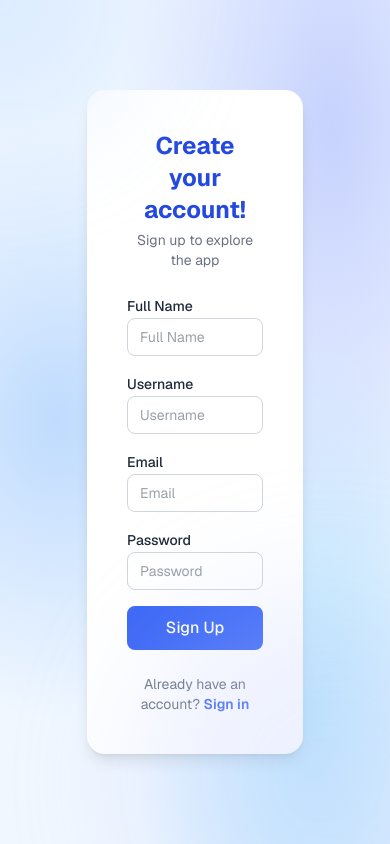
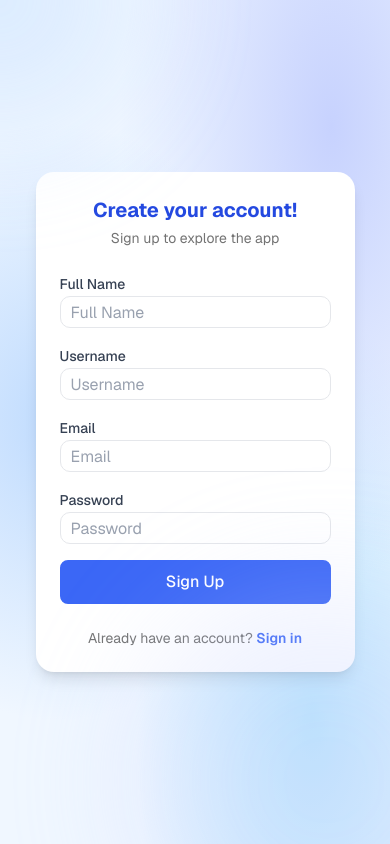
Before and after one commit to dtugm/leger-jogja, a Next.js app in the folder src/frontend/: page /auth/signup in a window 390 px wide. Built offline with nearby package versions, Linux system fonts and the light colour scheme.

Commit message:
git commit -m "fix: auth layout responsive and form improvements"

```diff
--- a/src/frontend/app/(public)/auth/login/forgot-password/page.tsx
+++ b/src/frontend/app/(public)/auth/login/forgot-password/page.tsx
@@ -1,9 +1,3 @@
-// import CardResetPassword from "@/components/auth/card-forgot-password";
-
-// export default function ForgotPasswordPage() {
-//   return <CardResetPassword />;
-// }
-
 import AuthLayout from "@/components/auth/auth-layout";
 import FormForgotPassword from "@/components/auth/form-forgot-password";
 
--- a/src/frontend/components/auth/auth-illustration.tsx
+++ b/src/frontend/components/auth/auth-illustration.tsx
@@ -1,10 +1,10 @@
-// components/auth/auth-illustration.tsx
 import AuthIllustration from "@/public/assets/auth/auth-illustration.svg";
 
 export default function AuthIllustrationAnimated() {
   return (
     <>
-      <style>{`
+    <div className="w-full flex items-center justify-center overflow-visible">
+        <style>{`
         #elemen-pesawat {
             animation: float 3s ease-in-out infinite;
             transform-origin: center;
@@ -32,7 +32,8 @@ export default function AuthIllustrationAnimated() {
         }
       `}</style>
 
-        <AuthIllustration className="w-full max-w-xl" />
+        <AuthIllustration className="w-full overflow-visible" />
+    </div>
     </>
   );
 }
--- a/src/frontend/components/auth/auth-layout.tsx
+++ b/src/frontend/components/auth/auth-layout.tsx
@@ -12,20 +12,17 @@ export default function AuthLayout({ children }: { children: React.ReactNode })
             `,
         }}
     >
-        <div className="flex min-h-screen w-[80%] mx-auto">
+        <div className="flex min-h-screen w-[90%] mx-auto xl:max-w-[80%] overflow-visible">
 
-            {/* blob decorations */}
             <div className="fixed top-0 left-0 w-64 h-64 bg-blue-200 rounded-full opacity-40 blur-3xl -translate-x-1/2 -translate-y-1/2" />
             <div className="fixed bottom-0 right-0 w-96 h-96 bg-indigo-200 rounded-full opacity-30 blur-3xl translate-x-1/3 translate-y-1/3" />
 
-            {/* kiri: ilustrasi */}
-            <div className="hidden lg:flex w-1/2 items-center justify-center p-12">
+            <div className="hidden lg:flex w-1/2 items-center justify-center p-4 overflow-visible">
             <AuthIllustrationAnimated />
             </div>
 
-            {/* kanan: form slot */}
-            <div className="flex w-full lg:w-1/2 items-center justify-center px-12">
-                <div className="w-full max-w-md bg-white rounded-2xl shadow-lg p-10 space-y-6">
+            <div className="flex w-full lg:w-1/2 items-center justify-center py-8 px-4 sm:px-8 lg:px-12">
+                <div className="w-full max-w-md bg-white rounded-2xl shadow-lg p-6 sm:p-8 lg:p-10 space-y-6">
                     {children}
                 </div>
             </div>
--- a/src/frontend/components/auth/form-forgot-password.tsx
+++ b/src/frontend/components/auth/form-forgot-password.tsx
@@ -21,18 +21,18 @@ export default function FormForgotPassword() {
   return (
     <>
       <div className="space-y-1 text-center">
-        <h1 className="text-2xl font-bold text-primary-600">Forgot Password?</h1>
-        <p className="text-sm text-gray-500">Enter your email to reset your password</p>
+        <h1 className="text-xl sm:text-2xl font-bold text-primary-600">Forgot Password?</h1>
+        <p className="text-sm text-muted-foreground">Enter your email to reset your password</p>
       </div>
 
       <form onSubmit={handleSubmit(onSubmit)} className="space-y-4">
-        <FormField label="Email" type="email" registration={register("email")} error={errors.email?.message} />
+        <FormField label="Email" type="email" registration={register("email")} error={errors.email?.message} labelClassName="text-gray-700" inputClassName="bg-white border-gray-200 text-gray-900 placeholder:text-gray-400"/>
         <Button variant="primary" size="md" text="Send reset link" fullW disabled={isSubmitting} />
       </form>
 
-      <p className="text-center text-sm text-gray-500">
+      <p className="text-center text-sm text-muted-foreground">
         Remember your password?{" "}
-        <Link href="/demo/auth/login" className="text-primary-500 font-semibold">Sign in</Link>
+        <Link href="/auth/login" className="text-primary-500 font-semibold">Sign in</Link>
       </p>
     </>
   );
--- a/src/frontend/components/auth/form-new-password.tsx
+++ b/src/frontend/components/auth/form-new-password.tsx
@@ -21,19 +21,19 @@ export default function FormNewPassword() {
   return (
     <>
       <div className="space-y-1 text-center">
-        <h1 className="text-2xl font-bold text-primary-600">Set New Password</h1>
-        <p className="text-sm text-gray-500">Enter your new password below</p>
+        <h1 className="text-xl sm:text-2xl font-bold text-primary-600">Set New Password</h1>
+        <p className="text-sm text-muted-foreground">Enter your new password below</p>
       </div>
 
       <form onSubmit={handleSubmit(onSubmit)} className="space-y-4">
-        <FormField label="New Password" type="password" registration={register("password")} error={errors.password?.message} />
-        <FormField label="Confirm Password" type="password" registration={register("confirmPassword")} error={errors.confirmPassword?.message} />
+        <FormField label="New Password" type="password" registration={register("password")} error={errors.password?.message} labelClassName="text-gray-700" inputClassName="bg-white border-gray-200 text-gray-900 placeholder:text-gray-400"/>
+        <FormField label="Confirm Password" type="password" registration={register("confirmPassword")} error={errors.confirmPassword?.message} labelClassName="text-gray-700" inputClassName="bg-white border-gray-200 text-gray-900 placeholder:text-gray-400"/>
         <Button variant="primary" size="md" text="Reset Password" fullW disabled={isSubmitting} />
       </form>
 
-      <p className="text-center text-sm text-gray-500">
+      <p className="text-center text-sm text-muted-foreground">
         Remember your password?{" "}
-        <Link href="/demo/auth/login" className="text-primary-500 font-semibold">Sign in</Link>
+        <Link href="/auth/login" className="text-primary-500 font-semibold">Sign in</Link>
       </p>
     </>
   );
--- a/src/frontend/components/auth/form-sign-in.tsx
+++ b/src/frontend/components/auth/form-sign-in.tsx
@@ -33,13 +33,13 @@ export default function FormSignIn() {
   return (
     <>
       <div className="space-y-1 text-center">
-        <h1 className="text-2xl font-bold text-primary-600">Welcome back!</h1>
-        <p className="text-sm text-gray-500">Sign in to explore the app</p>
+        <h1 className="text-xl sm:text-2xl font-bold text-primary-600">Welcome back!</h1>
+        <p className="text-sm text-muted-foreground">Sign in to explore the app</p>
       </div>
 
       <form onSubmit={handleSubmit(onSubmit)} className="space-y-4">
-        <FormField label="Email" type="email" registration={register("email")} error={errors.email?.message} />
-        <FormField label="Password" type="password" registration={register("password")} error={errors.password?.message} />
+        <FormField label="Email" type="email" registration={register("email")} error={errors.email?.message} labelClassName="text-gray-700" inputClassName="bg-white border-gray-200 text-gray-900 placeholder:text-gray-400"/>
+        <FormField label="Password" type="password" registration={register("password")} error={errors.password?.message} labelClassName="text-gray-700" inputClassName="bg-white border-gray-200 text-gray-900 placeholder:text-gray-400"/>
         <Button variant="primary" size="md" text="Sign In" fullW disabled={isSubmitting} />
       </form>
 
@@ -48,7 +48,7 @@ export default function FormSignIn() {
           Forgot password
         </Link>
       </div>
-      <p className="text-center text-sm text-gray-500">
+      <p className="text-center text-sm text-muted-foreground">
         Don&apos;t have any account?{" "}
         <Link href="/auth/signup" className="text-primary-500 font-semibold">Sign up</Link>
       </p>
--- a/src/frontend/components/auth/form-sign-up.tsx
+++ b/src/frontend/components/auth/form-sign-up.tsx
@@ -21,21 +21,21 @@ export default function FormSignUp() {
   return (
     <>
       <div className="space-y-1 text-center">
-        <h1 className="text-2xl font-bold text-primary-600">Create your account!</h1>
-        <p className="text-sm text-gray-500">Sign up to explore the app</p>
+        <h1 className="text-xl sm:text-2xl font-bold text-primary-600">Create your account!</h1>
+        <p className="text-sm text-muted-foreground">Sign up to explore the app</p>
       </div>
 
       <form onSubmit={handleSubmit(onSubmit)} className="space-y-4">
-        <FormField label="Full Name" registration={register("fullName")} error={errors.fullName?.message} />
-        <FormField label="Username" registration={register("username")} error={errors.username?.message} />
-        <FormField label="Email" type="email" registration={register("email")} error={errors.email?.message} />
-        <FormField label="Password" type="password" registration={register("password")} error={errors.password?.message} />
-        <Button variant="primary" size="md" text="Sign Up" fullW disabled={isSubmitting} />
+        <FormField label="Full Name" registration={register("fullName")} error={errors.fullName?.message} labelClassName="text-gray-700" inputClassName="bg-white border-gray-200 text-gray-900 placeholder:text-gray-400"/>
+        <FormField label="Username" registration={register("username")} error={errors.username?.message} labelClassName="text-gray-700" inputClassName="bg-white border-gray-200 text-gray-900 placeholder:text-gray-400"/>
+        <FormField label="Email" type="email" registration={register("email")} error={errors.email?.message} labelClassName="text-gray-700" inputClassName="bg-white border-gray-200 text-gray-900 placeholder:text-gray-400"/>
+        <FormField label="Password" type="password" registration={register("password")} error={errors.password?.message} labelClassName="text-gray-700" inputClassName="bg-white border-gray-200 text-gray-900 placeholder:text-gray-400" />
+        <Button variant="primary" size="md" text="Sign Up" fullW disabled={isSubmitting}/>
       </form>
 
-      <p className="text-center text-sm text-gray-500">
+      <p className="text-center text-sm text-muted-foreground">
         Already have an account?{" "}
-        <Link href="/demo/auth/login" className="text-primary-500 font-semibold">Sign in</Link>
+        <Link href="/auth/login" className="text-primary-500 font-semibold">Sign in</Link>
       </p>
     </>
   );
--- a/src/frontend/components/form-field.tsx
+++ b/src/frontend/components/form-field.tsx
@@ -1,25 +1,33 @@
 import { InputHTMLAttributes } from "react";
 import { UseFormRegisterReturn } from "react-hook-form";
+
+import { Input } from "@/components/ui/input";
 
 interface FormFieldProps {
     label: string;
     type?: InputHTMLAttributes<HTMLInputElement>["type"];
     placeholder?: string;
     error?: string;
-    registration: UseFormRegisterReturn;
+    registration?: UseFormRegisterReturn;
+    value?: string;
+    inputClassName?: string;
+    labelClassName?: string;
+    onChange?: (e: React.ChangeEvent<HTMLInputElement>) => void;
 }
 
-export default function FormField({ label, type = "text", placeholder, error, registration }: FormFieldProps) {
+export default function FormField({ label, type = "text", placeholder, error, registration, value, inputClassName, labelClassName, onChange }: FormFieldProps) {
     return (
     <div className="space-y-1">
-        <label className="text-sm font-medium text-gray-800">{label}</label>
-        <input
+        <label className={`text-sm font-medium ${labelClassName} ?? "text-foreground"`}>{label}</label>
+        <Input
             {...registration}
+            className={inputClassName}
+            value={value}
+            onChange={onChange}
             type={type}
             placeholder={placeholder ?? label}
-            className="w-full rounded-md border border-gray-300 px-3 py-2 text-sm text-gray-700 outline-none focus:ring-1 focus:ring-primary-500"
         />
-        {error && <p className="text-xs text-red-500">{error}</p>}
+        {error && <p className="text-xs text-destructive">{error}</p>}
     </div>
     );
 }
```
Also changed, not shown: src/frontend/components/button.tsx (+24 -49 lines), src/frontend/public/assets/404/404-illustration.svg, src/frontend/public/assets/auth/auth-illustration.svg.
